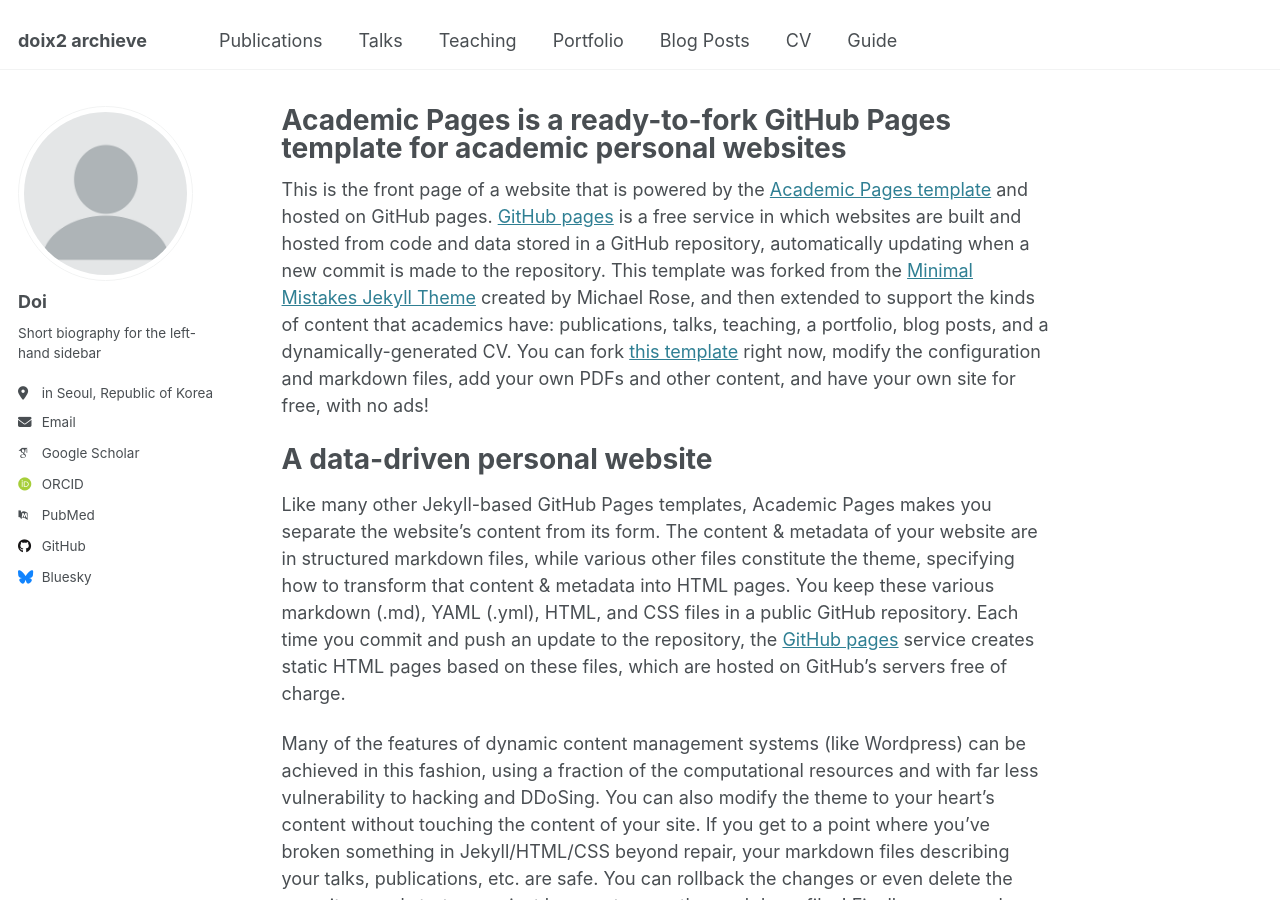
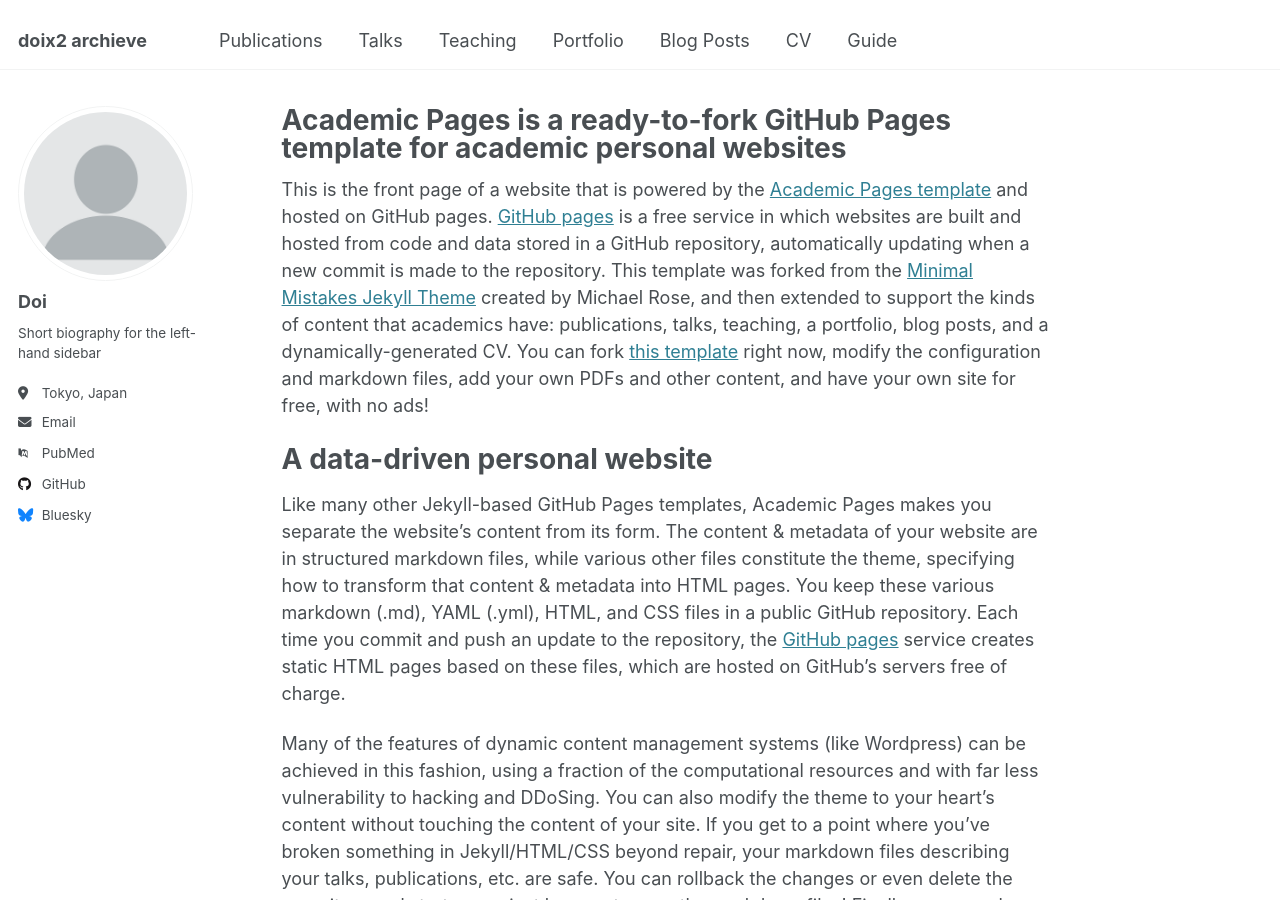
Before and after one commit to doix2/doix2.github.io, a Jekyll site: the page built from _pages/about.md, in a window 1280 px wide and 900 px high. Built offline with Jekyll 4.4.1, drawn with Linux system fonts in a browser that asks for light colours; some web fonts are replaced.

Commit message:
profile update

```diff
--- a/_config.yml
+++ b/_config.yml
@@ -26,16 +26,16 @@ author:
   name             : "Doi"
   pronouns         : # example: "she/her"
   bio              : "Short biography for the left-hand sidebar"
-  location         : "in Seoul, Republic of Korea & Tokyo, Japan"
-  # employer         : "Red Brick University"
+  location         : "Tokyo, Japan"
+  employer         : # "Red Brick University"
   uri              : # URL
   email            : "doi@sookmyung.ac.kr"
 
   # Academic websites
   arxiv            : # URL - Update with the correct link to your profile
-  googlescholar    : "https://scholar.google.com/citations?user=PS_CX0AAAAAJ"
+  googlescholar    : # "https://scholar.google.com/citations?user=PS_CX0AAAAAJ"
   impactstory      : # URL
-  orcid            : "http://orcid.org/yourorcidurl"
+  orcid            :  #"http://orcid.org/yourorcidurl"
   semantic         : # URL
   pubmed           : "https://www.ncbi.nlm.nih.gov/pubmed/?term=john+snow"
   researchgate     : # URL
```
